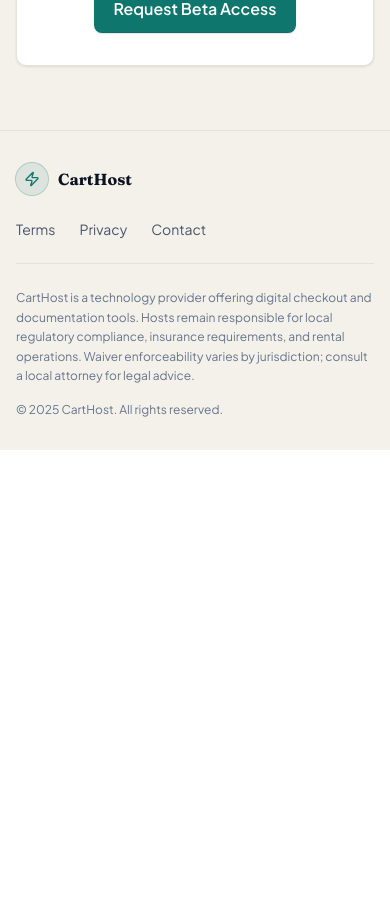
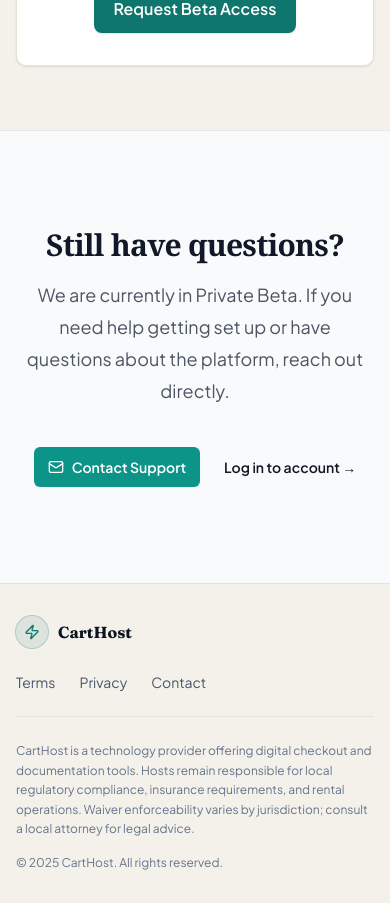
Before and after one commit to ericfaux/CartHost, a Next.js app: page / in a window 390 px wide. Shown: the part 7400-8303 px from the top of the page. Before the commit the page ends 7850 px from the top, so only its background shows below. Built offline with nearby package versions, Linux system fonts and the light colour scheme; no server answers.

Commit message:
Add Support section to marketing landing page
- Create SupportCTA.tsx component with mailto link to support@carthost.app
- Add Support navigation link to MarketingNav for smooth scrolling
- Place SupportCTA section after Final CTA, before Footer

```diff
--- a/app/page.tsx
+++ b/app/page.tsx
@@ -23,6 +23,7 @@ import {
   FAQ,
   BetaAccessModal,
   Footer,
+  SupportCTA,
 } from "../components/marketing";
 
 export default function LandingPage() {
@@ -350,6 +351,9 @@ export default function LandingPage() {
         </div>
       </section>
 
+      {/* Support CTA Section */}
+      <SupportCTA />
+
       {/* Footer */}
       <Footer />
 
--- a/components/marketing/MarketingNav.tsx
+++ b/components/marketing/MarketingNav.tsx
@@ -17,6 +17,7 @@ const navLinks: NavLink[] = [
   { label: "Evidence Packet", href: "#evidence-packet" },
   { label: "Pricing", href: "#pricing" },
   { label: "FAQ", href: "#faq" },
+  { label: "Support", href: "#support" },
 ];
 
 interface MarketingNavProps {
--- /dev/null
+++ b/components/marketing/SupportCTA.tsx
@@ -0,0 +1,31 @@
+import Link from 'next/link';
+import { Mail } from 'lucide-react';
+
+export function SupportCTA() {
+  return (
+    <section id="support" className="border-t border-gray-200 bg-gray-50 py-24">
+      <div className="mx-auto max-w-7xl px-6 lg:px-8">
+        <div className="mx-auto max-w-2xl text-center">
+          <h2 className="text-3xl font-bold tracking-tight text-gray-900 sm:text-4xl font-serif">
+            Still have questions?
+          </h2>
+          <p className="mt-4 text-lg leading-8 text-gray-600">
+            We are currently in Private Beta. If you need help getting set up or have questions about the platform, reach out directly.
+          </p>
+          <div className="mt-10 flex items-center justify-center gap-x-6">
+            <a
+              href="mailto:support@carthost.app"
+              className="rounded-md bg-teal-600 px-3.5 py-2.5 text-sm font-semibold text-white shadow-sm hover:bg-teal-500 focus-visible:outline focus-visible:outline-2 focus-visible:outline-offset-2 focus-visible:outline-teal-600 flex items-center gap-2"
+            >
+              <Mail className="h-4 w-4" />
+              Contact Support
+            </a>
+            <Link href="/login" className="text-sm font-semibold leading-6 text-gray-900">
+              Log in to account <span aria-hidden="true">→</span>
+            </Link>
+          </div>
+        </div>
+      </div>
+    </section>
+  );
+}
--- a/components/marketing/index.ts
+++ b/components/marketing/index.ts
@@ -7,3 +7,4 @@ export { StatsRow } from "./StatsRow";
 export { FAQ } from "./FAQ";
 export { BetaAccessModal } from "./BetaAccessModal";
 export { Footer } from "./Footer";
+export { SupportCTA } from "./SupportCTA";
```
